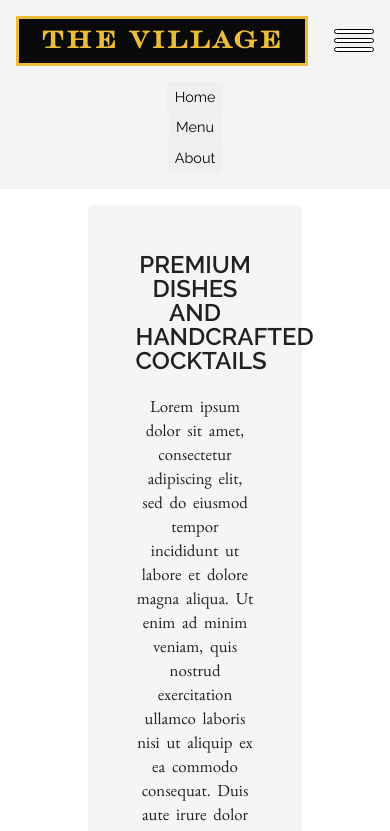
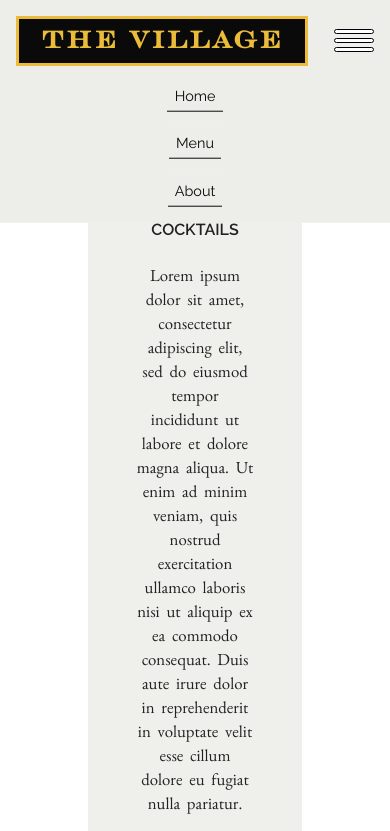
Before and after one commit to jordanmichb/Restaurant-Page, a website built with webpack: page src/template.html in a window 390 px wide. Both pictures are taken after a click on the button 354 px from the left and 40 px from the top of the page. Shown: the top 831 px of the page. Built offline with nearby package versions, Linux system fonts and the light colour scheme; files whose address does not match are found by name.

Commit message:
Add dropdown menu functionaliity
On small screens when hambuger icon is visible,
clicking will drop down a menu beneath the header.

```diff
--- a/src/index.js
+++ b/src/index.js
@@ -4,7 +4,6 @@ const hamburger = document.querySelector(".hamburger");
 
 
 function setNav() {
-    console.log("called")
     const query = window.matchMedia("(max-width: 550px)");
     if (query.matches) nav.classList.add("nav-small");
     else nav.classList.remove("nav-small");
--- a/src/style.css
+++ b/src/style.css
@@ -51,38 +51,22 @@ body {
 
 
 
-.page {
-    word-spacing: .2em;
-}
-
-.page-header {
-    font-family: 'raleway';
-    font-weight: 600;
-    text-transform: uppercase;
-}
-
-.page-description {
-    /* margin-top: 1.5rem; */
-    font-size: 1.05rem;
-}
-
-
-
-
+/********************************/
+/* Styling for header           */
+/********************************/
 header {
     padding: 1rem;
     display: grid;
-    /* position: relative; */
+    position: relative;
     grid-template-columns: 1fr 1fr 1fr;
     align-items: center;
-    background-color: rgba(244, 244, 244, 0.964);
+    background-color: #edede9;
     gap: 1em;
 }
 
 .logo-container {
     font-family: 'engry';
     grid-column: 2 / 3;
-
 }
 
 .logo {
@@ -95,9 +79,7 @@ header {
     letter-spacing: .1em;
 }
 
-
-
-
+/* Header navigation on larger screen size */
 nav {
     grid-column: 3 / 4;
     justify-self: end;
@@ -116,31 +98,39 @@ nav ul button {
     border: none;
     color: rgb(10, 10, 10);
     font-size: 1.05rem;
-    border-bottom: 2px solid rgb(10, 10, 10);
+    border-bottom: 1px solid rgb(10, 10, 10);
+    background-color: #edede9;
 }
 
+/* Header navigation on smaller screen size when invisible */
 .nav-small {
-    display: none;
+    visibility: hidden;
+    position: absolute;
+    text-align: center;
+    left: 0;
+    bottom: 0;
+    width: 100%;
+    z-index: -1;
+    background-color: #edede9;
+    transition: 0.5s;
 }
 
 .nav-small ul button {
-    border-bottom: none;
+    /* border-bottom: none; */
+    margin-bottom: 1rem;;
 }
 
+/* Header navigation on smaller screen size when visible */
 .nav-small.visible, .nav-small ul {
     display: unset;
 }
 
 .nav-small.visible {
-    /* position: absolute;
-    top: 100%;
-    width: 100%;
-    background-color: white; */
-
-    text-align: center;
-    flex-basis: 100%;
+    visibility: visible;
+    translate: 0 99%;
 }
 
+/* Hamburger becomes visible on smaller screen, click to show menu */
 .hamburger {
     display: none;
     border: none;
@@ -158,17 +148,38 @@ nav ul button {
 
 
 
+/********************************/
+/* Styling for page content     */
+/********************************/
+.page {
+    word-spacing: .2em;
+}
+
+.page-header {
+    font-family: 'raleway';
+    font-weight: 600;
+    text-transform: uppercase;
+}
+
+.page-description {
+    font-size: 1.05rem;
+}
+
+
+
+
 #content {
     display: flex;
     justify-content: center;
     align-items: center;
     flex: 1;
     margin: 1rem;
+    z-index: -2;
 }
 
 #home {
     padding: 3rem;
-    background-color: rgba(244, 244, 244, 0.964);
+    background-color: rgba(237, 237, 233, 0.965);
     border-radius: 5px;
     width: 60%;
     max-width: 2000px;
@@ -202,10 +213,9 @@ footer {
     header {
         display: flex;
         justify-content: space-between;
-        flex-wrap: wrap;
     }
 
-    header nav {
+    header nav:not(.nav-small) {
         display: none;
     }
 
@@ -213,6 +223,10 @@ footer {
         display: flex;
         flex-direction: column;
         gap: 4px;
+    }
+
+    .page-header {
+        font-size: 1rem;
     }
 }
 
```
